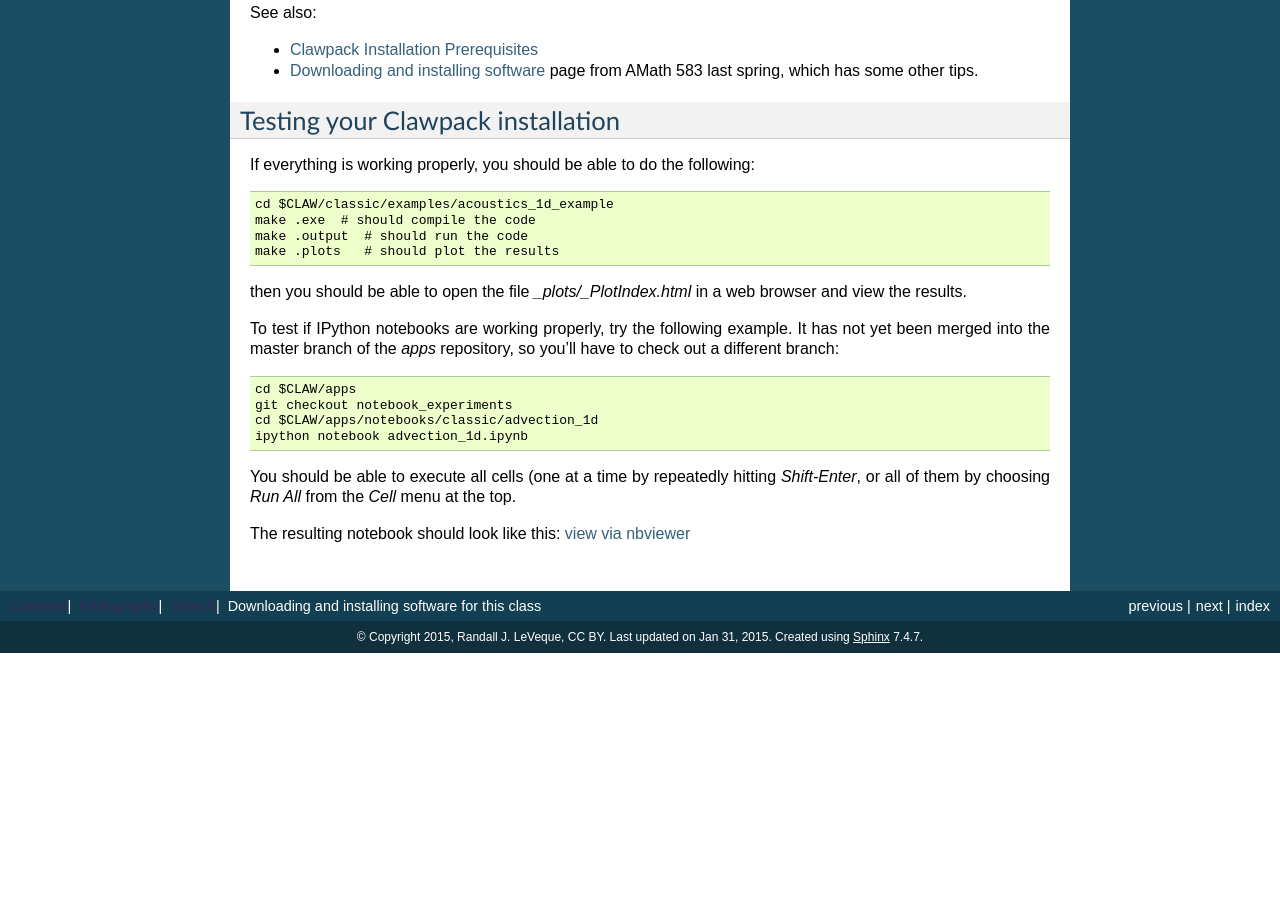
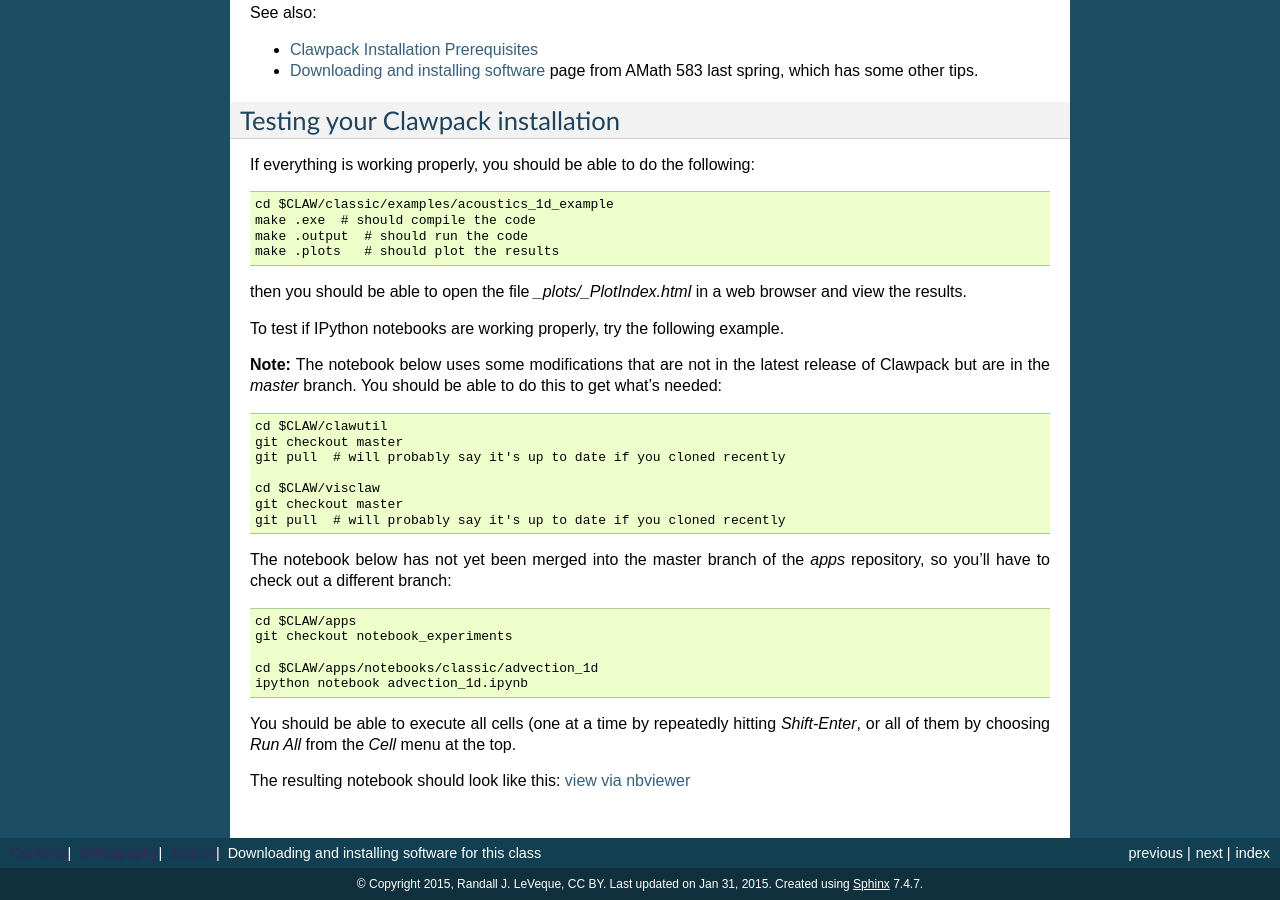
Before and after one commit to xinshengqin/am574-class, a Sphinx documentation site: the page built from sphinx/software_installation.rst, in a window 1280 px wide and 900 px high, scrolled down 1563 px. Built offline with Sphinx 7.4.7, drawn with Linux system fonts in a browser that asks for light colours; pages that are not in the unit, such as notebooks, are missing from menus; before the commit the page ends 2216 px from its top, so only the background shows below that.

Commit message:
fix instructions for version of clawpack needed for notebook example

```diff
--- a/sphinx/software_installation.rst
+++ b/sphinx/software_installation.rst
@@ -124,11 +124,26 @@ then you should be able to open the file `_plots/_PlotIndex.html` in a web
 browser and view the results.
 
 To test if IPython notebooks are working properly, try the following
-example.  It has not yet been merged into the master branch of the `apps`
+example.
+
+**Note:** The notebook below uses some modifications that are not in the
+latest release of Clawpack but are in the *master* branch.
+You should be able to do this to get what's needed::
+
+    cd $CLAW/clawutil
+    git checkout master
+    git pull  # will probably say it's up to date if you cloned recently
+
+    cd $CLAW/visclaw
+    git checkout master
+    git pull  # will probably say it's up to date if you cloned recently
+
+The notebook below has not yet been merged into the master branch of the `apps`
 repository, so you'll have to check out a different branch::
 
     cd $CLAW/apps
     git checkout notebook_experiments
+
     cd $CLAW/apps/notebooks/classic/advection_1d
     ipython notebook advection_1d.ipynb
 
```
